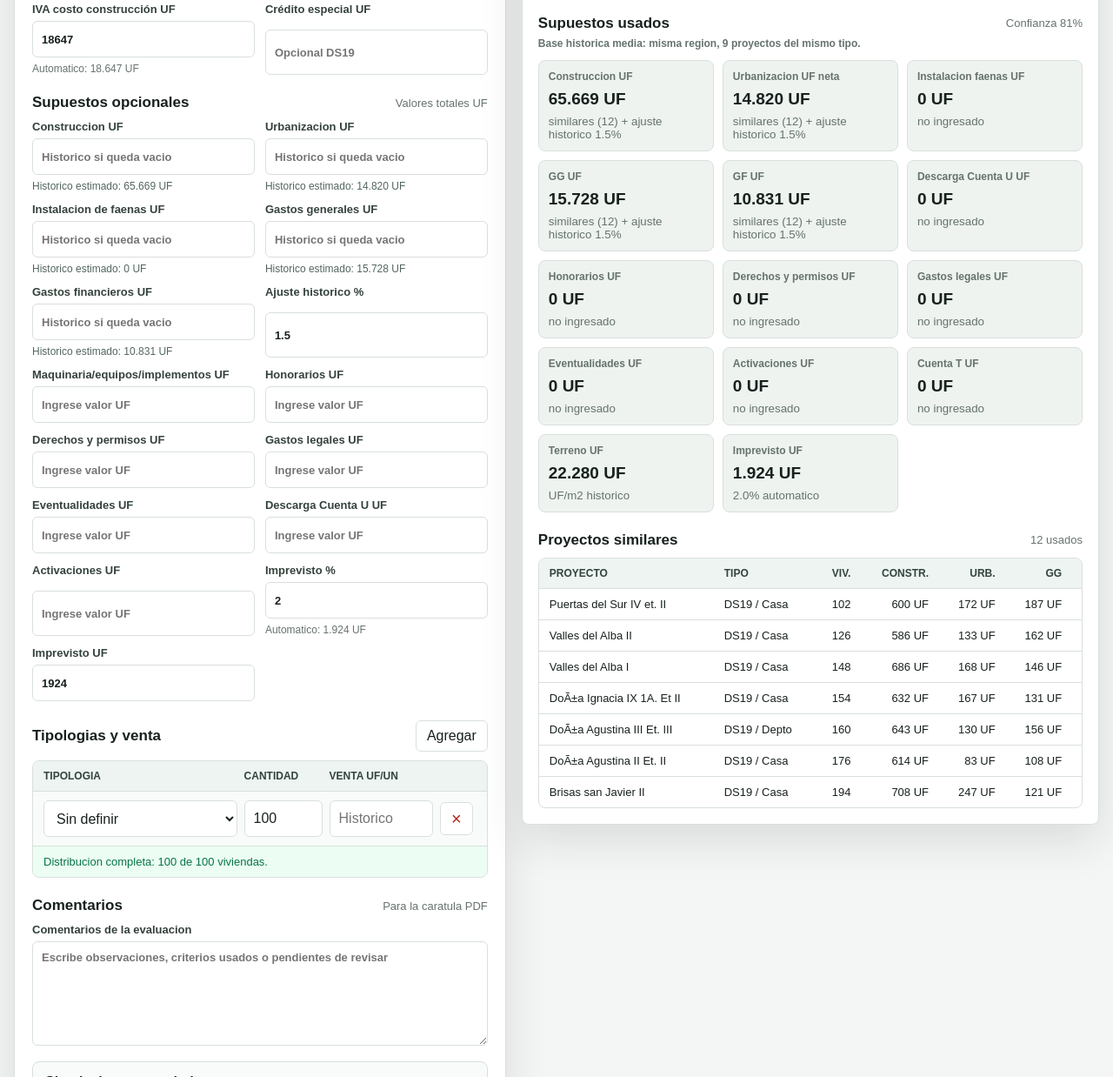
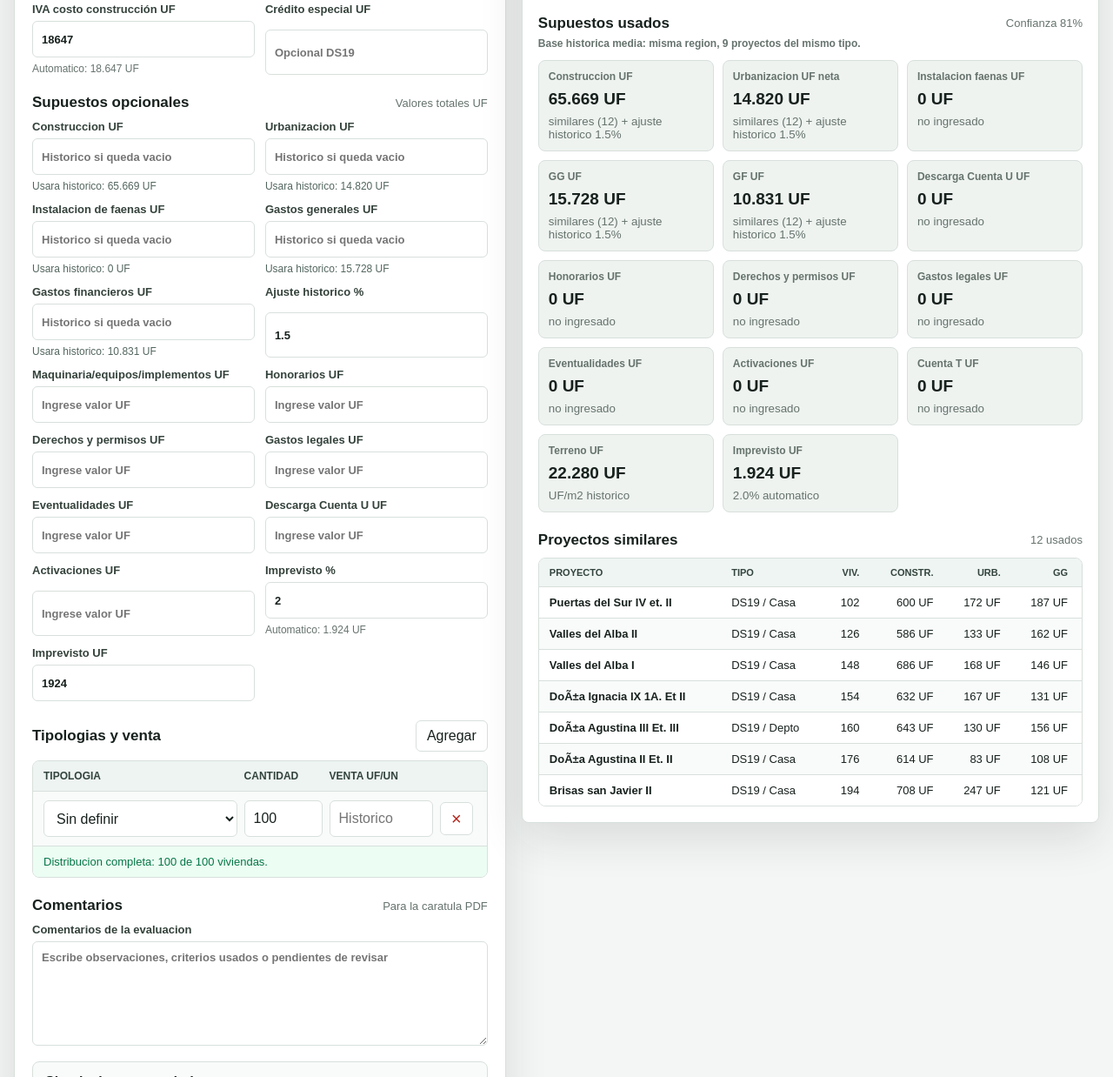
Before and after one commit to MarcelotroncosoCh/Estimador-MC, a plain HTML site: page index.html in a window 1280 px wide. Shown: the part 767-2005 px from the top of the page at 87% size. Drawn offline with Linux system fonts and the light colour scheme.

Commit message:
Pulir resultado y tabla de similares

```diff
--- a/app.js
+++ b/app.js
@@ -1287,7 +1287,7 @@ function setEstimateNote(id, item) {
   const note = $(id);
   if (!note || !item) return;
   const isManual = item.source === "ingresado";
-  note.textContent = `${isManual ? "Manual" : "Historico estimado"}: ${uf(item.value)}`;
+  note.textContent = `${isManual ? "Manual" : "Usara historico"}: ${uf(item.value)}`;
   note.classList.toggle("manual", isManual);
 }
 
--- a/index.html
+++ b/index.html
@@ -4,7 +4,7 @@
     <meta charset="utf-8" />
     <meta name="viewport" content="width=device-width, initial-scale=1" />
     <title>Evaluación económica Preliminar</title>
-    <link rel="stylesheet" href="styles.css?v=20260818-3" />
+    <link rel="stylesheet" href="styles.css?v=20260818-4" />
   </head>
   <body>
     <main class="app-shell">
@@ -127,27 +127,27 @@
             <label>
               Construccion UF
               <input id="costoConstruccionUf" name="costoConstruccionUf" type="number" min="0" step="1" placeholder="Historico si queda vacio" />
-              <small id="costo-construccion-estimate-note" class="field-note estimate-note">Historico estimado: --</small>
+              <small id="costo-construccion-estimate-note" class="field-note estimate-note">Usara historico: --</small>
             </label>
             <label>
               Urbanizacion UF
               <input id="urbanizacionUf" name="urbanizacionUf" type="number" min="0" step="1" placeholder="Historico si queda vacio" />
-              <small id="urbanizacion-estimate-note" class="field-note estimate-note">Historico estimado: --</small>
+              <small id="urbanizacion-estimate-note" class="field-note estimate-note">Usara historico: --</small>
             </label>
             <label>
               Instalacion de faenas UF
               <input id="instalacionFaenasUf" name="instalacionFaenasUf" type="number" min="0" step="1" placeholder="Historico si queda vacio" />
-              <small id="instalacion-faenas-estimate-note" class="field-note estimate-note">Historico estimado: --</small>
+              <small id="instalacion-faenas-estimate-note" class="field-note estimate-note">Usara historico: --</small>
             </label>
             <label>
               Gastos generales UF
               <input id="gastosGeneralesUf" name="gastosGeneralesUf" type="number" min="0" step="1" placeholder="Historico si queda vacio" />
-              <small id="gastos-generales-estimate-note" class="field-note estimate-note">Historico estimado: --</small>
+              <small id="gastos-generales-estimate-note" class="field-note estimate-note">Usara historico: --</small>
             </label>
             <label>
               Gastos financieros UF
               <input id="gastosFinancierosUf" name="gastosFinancierosUf" type="number" min="0" step="1" placeholder="Historico si queda vacio" />
-              <small id="gastos-financieros-estimate-note" class="field-note estimate-note">Historico estimado: --</small>
+              <small id="gastos-financieros-estimate-note" class="field-note estimate-note">Usara historico: --</small>
             </label>
             <label>
               Ajuste historico %
@@ -393,7 +393,7 @@
       window.readImportedHistoricalProjects = window.readImportedHistoricalProjects || (() => []);
       window.refreshHistoricalStatus = window.refreshHistoricalStatus || (() => {});
     </script>
-    <script src="data/data.js?v=20260818-3"></script>
-    <script src="app.js?v=20260818-3"></script>
+    <script src="data/data.js?v=20260818-4"></script>
+    <script src="app.js?v=20260818-4"></script>
   </body>
 </html>
--- a/styles.css
+++ b/styles.css
@@ -391,6 +391,8 @@ textarea {
   padding: 20px;
   border-radius: 8px;
   background: linear-gradient(135deg, #10231f, #19433a);
+  border: 1px solid rgba(255, 255, 255, 0.16);
+  box-shadow: 0 18px 42px rgba(14, 118, 104, 0.18);
   color: #fff;
 }
 
@@ -411,10 +413,12 @@ textarea {
 
 .result-band.warn {
   background: linear-gradient(135deg, #382313, #825012);
+  box-shadow: 0 18px 42px rgba(181, 71, 8, 0.18);
 }
 
 .result-band.bad {
   background: linear-gradient(135deg, #3b1714, #8d271f);
+  box-shadow: 0 18px 42px rgba(180, 35, 24, 0.16);
 }
 
 .kpi-grid {
@@ -554,10 +558,31 @@ textarea {
   overflow: auto;
   border: 1px solid var(--line);
   border-radius: 8px;
+  background: #fff;
 }
 
 .peer-table-wrap table {
   min-width: 900px;
+}
+
+.peer-table-wrap th {
+  background: #eef5f2;
+  color: #33433d;
+  font-size: 11px;
+  text-transform: uppercase;
+}
+
+.peer-table-wrap tbody tr:nth-child(even) {
+  background: #f8fbf9;
+}
+
+.peer-table-wrap tbody tr:hover {
+  background: #edf7f3;
+}
+
+.peer-table-wrap td:first-child {
+  font-weight: 700;
+  color: var(--ink);
 }
 
 .peer-table-wrap td:nth-child(n + 3),
```
